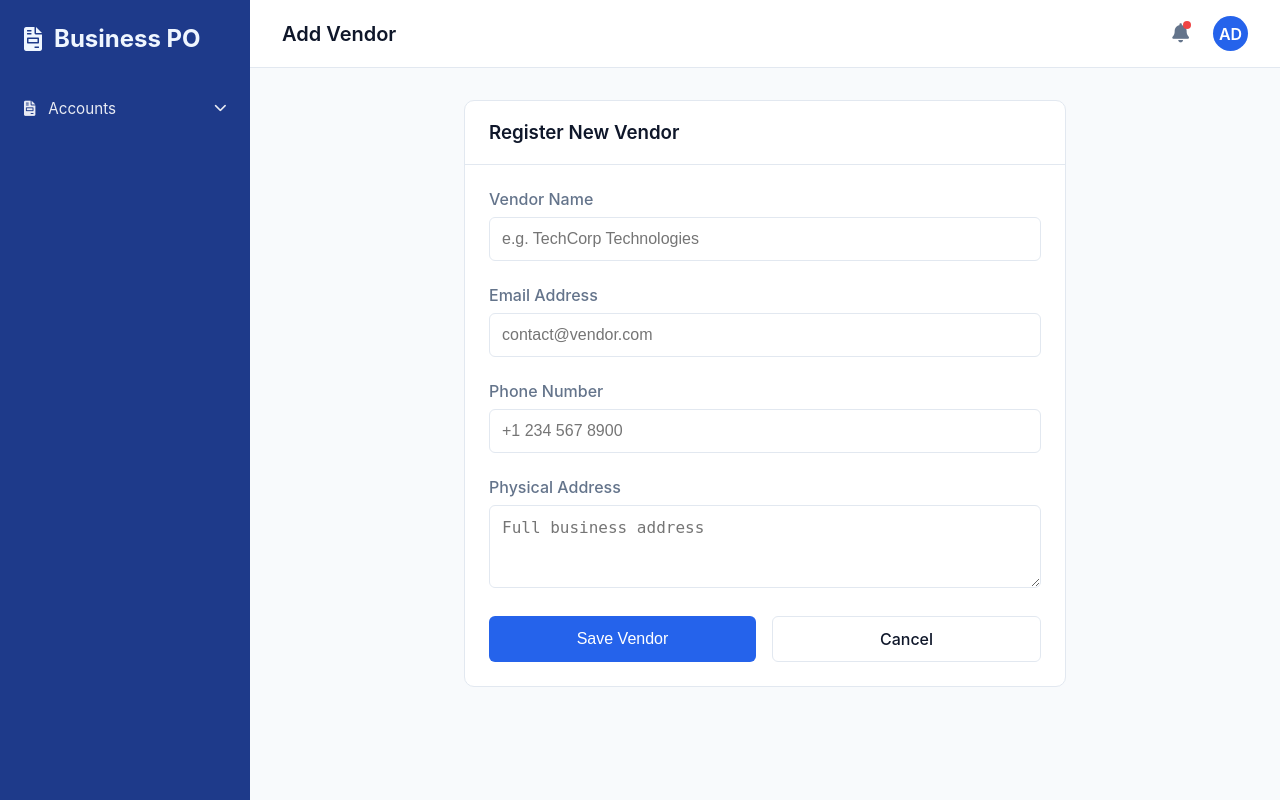
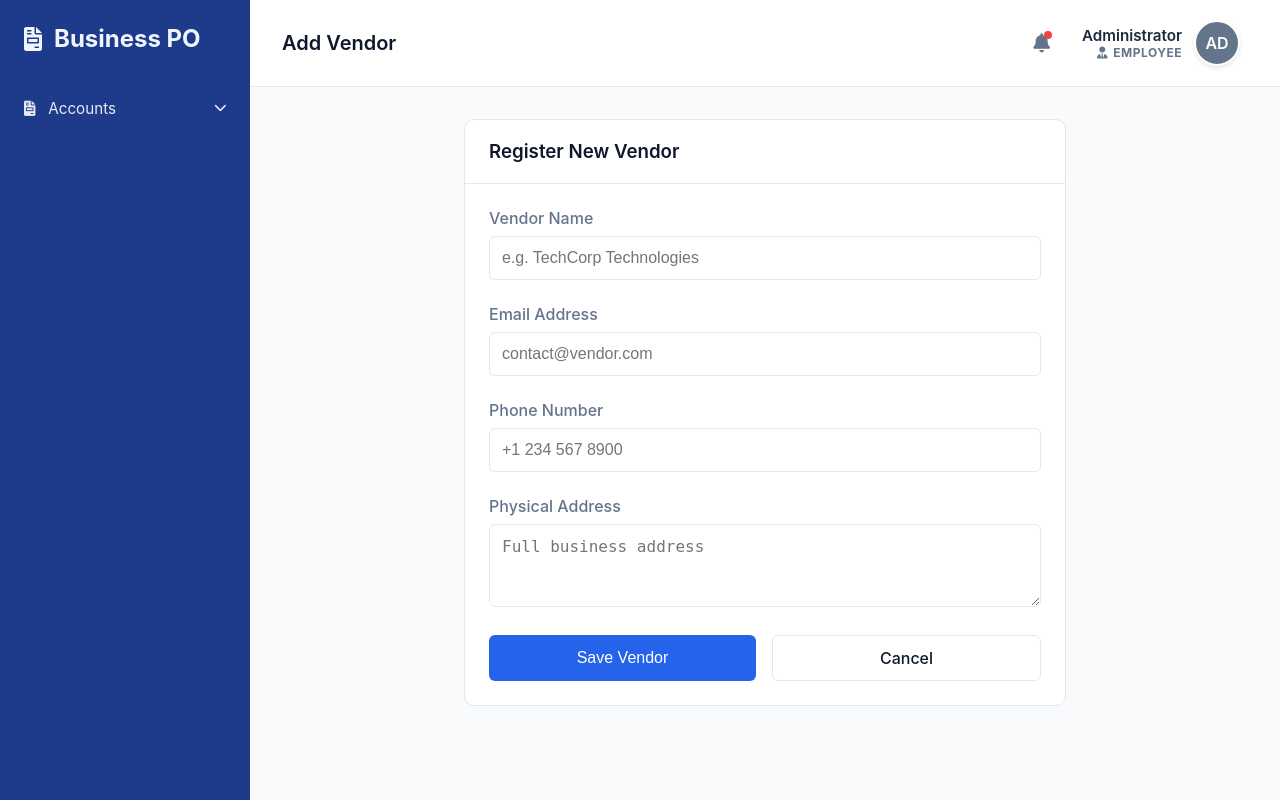
Before and after one commit to kalmeshwargurav1028-sys/business-po, a Python web app: template business_dashboard/templates/add_vendor.html in a window 1280 px wide. Run offline with Jinja, Linux system fonts and the light colour scheme; the template is opened without the code that fills it, so the values that code supplies are empty.

Commit message:
Enhance Admin and Employee topbar UI

```diff
--- a/business_dashboard/templates/base.html
+++ b/business_dashboard/templates/base.html
@@ -115,12 +115,22 @@
 
                     <!-- Profile Dropdown -->
                     <div class="dropdown">
-                        <div id="profileBtn" style="background-color: var(--primary-color); color: white; width: 35px; height: 35px; border-radius: 50%; display: flex; align-items: center; justify-content: center; font-weight: 600; cursor: pointer; user-select: none; overflow: hidden;">
-                            {% if session.get('user_photo') %}
-                                <img src="{{ url_for('static', filename='uploads/profiles/' + session.get('user_photo')) }}" style="width: 100%; height: 100%; object-fit: cover;">
-                            {% else %}
-                                {{ session.get('user_name', 'AD')[:2] | upper }}
-                            {% endif %}
+                        <div id="profileBtn" style="display: flex; align-items: center; gap: 12px; cursor: pointer; user-select: none; padding: 4px 8px; border-radius: 8px; transition: background 0.2s;" onmouseover="this.style.background='#f1f5f9'" onmouseout="this.style.background='transparent'">
+                            <div style="text-align: right; display: flex; flex-direction: column; justify-content: center;">
+                                <span style="font-weight: 600; color: #1e293b; font-size: 0.95rem;">{{ session.get('user_name', 'Administrator') }}</span>
+                                {% if session.get('user_role') == 'Admin' %}
+                                <span style="color: #2563eb; font-size: 0.75rem; font-weight: 700; letter-spacing: 0.5px; text-transform: uppercase;"><i class="fas fa-shield-alt" style="margin-right: 2px;"></i> ADMIN</span>
+                                {% else %}
+                                <span style="color: #64748b; font-size: 0.75rem; font-weight: 700; letter-spacing: 0.5px; text-transform: uppercase;"><i class="fas fa-user-tie" style="margin-right: 2px;"></i> EMPLOYEE</span>
+                                {% endif %}
+                            </div>
+                            <div style="background-color: {% if session.get('user_role') == 'Admin' %}#2563eb{% else %}#64748b{% endif %}; color: white; width: 42px; height: 42px; border-radius: 50%; display: flex; align-items: center; justify-content: center; font-weight: 600; overflow: hidden; border: 2px solid #fff; box-shadow: 0 2px 4px rgba(0,0,0,0.1);">
+                                {% if session.get('user_photo') %}
+                                    <img src="{{ url_for('static', filename='uploads/profiles/' + session.get('user_photo')) }}" style="width: 100%; height: 100%; object-fit: cover;">
+                                {% else %}
+                                    {{ session.get('user_name', 'AD')[:2] | upper }}
+                                {% endif %}
+                            </div>
                         </div>
                         <div id="profileDropdown" class="dropdown-content">
                             <div style="padding: 12px 16px; border-bottom: 1px solid #e2e8f0; background: #f8fafc;">
```
